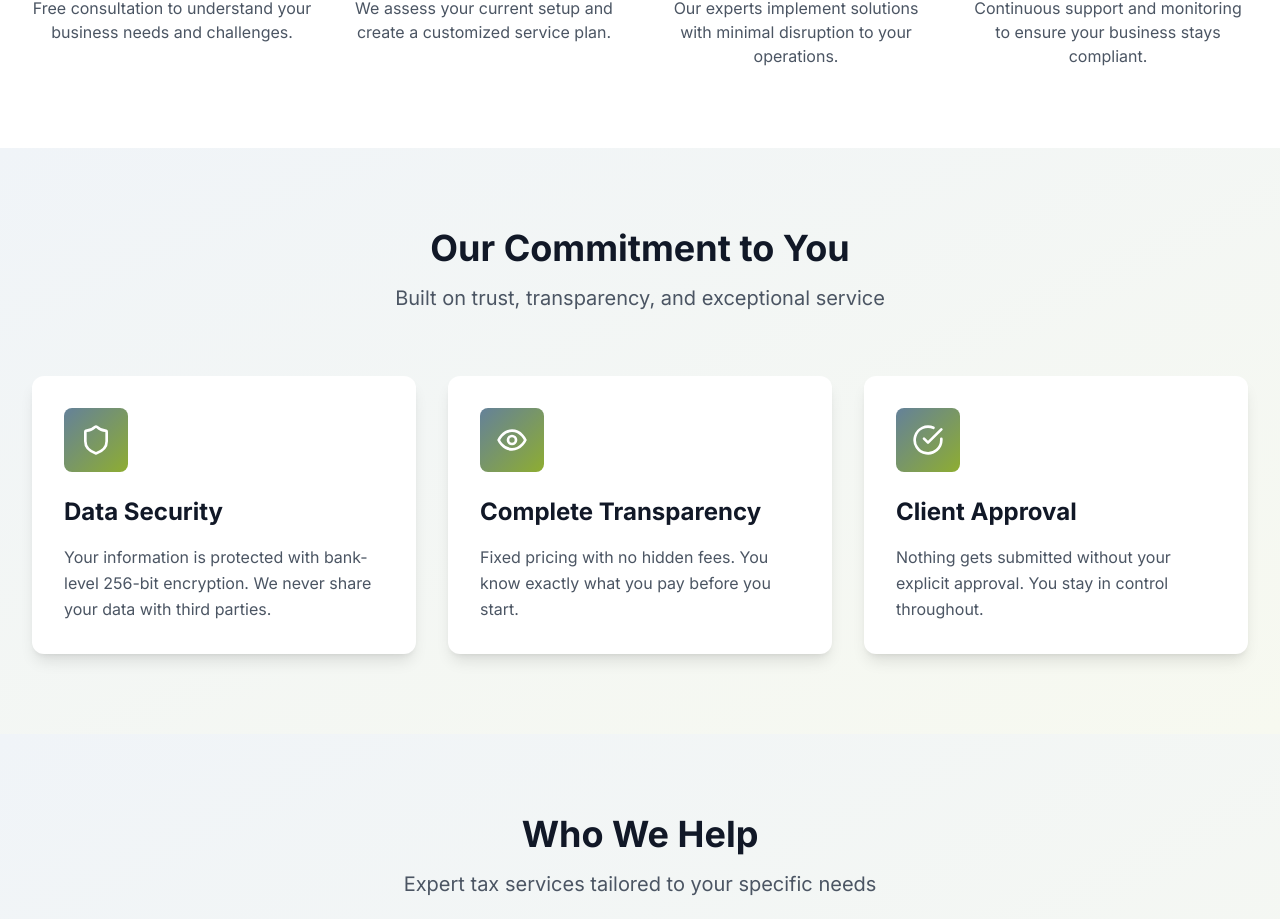
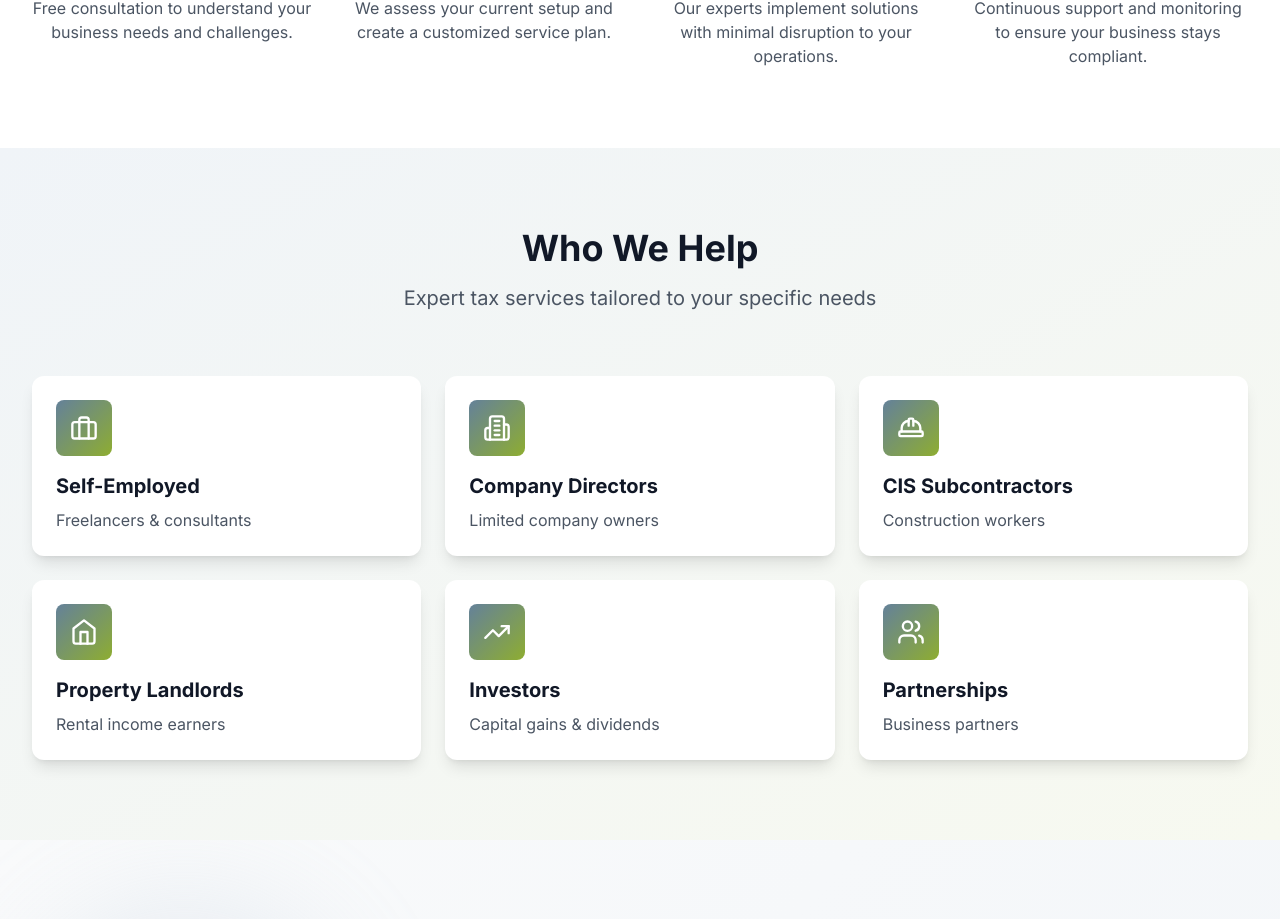
Before and after one commit to darlculus/poder-consulting-website, a Next.js app: page / in a window 1280 px wide. Shown: the part 2690-3609 px from the top of the page. Built offline with nearby package versions, Linux system fonts and the light colour scheme; a web font is replaced by a local one.

Commit message:
removed the values section

```diff
--- a/src/app/page.tsx
+++ b/src/app/page.tsx
@@ -6,7 +6,6 @@ import Hero from '@/components/sections/Hero'
 import AboutUs from '@/components/sections/AboutUs'
 import ServicesCarousel from '@/components/sections/ServicesCarousel'
 import HowItWorks from '@/components/sections/HowItWorks'
-import Values from '@/components/sections/Values'
 import TargetUsers from '@/components/sections/TargetUsers'
 import FAQs from '@/components/sections/FAQs'
 import ContactForm from '@/components/sections/ContactForm'
@@ -25,7 +24,6 @@ export default function Home() {
         <AboutUs />
         <ServicesCarousel />
         <HowItWorks />
-        <Values />
         <TargetUsers />
         <FAQs />
         <ContactForm />
```
